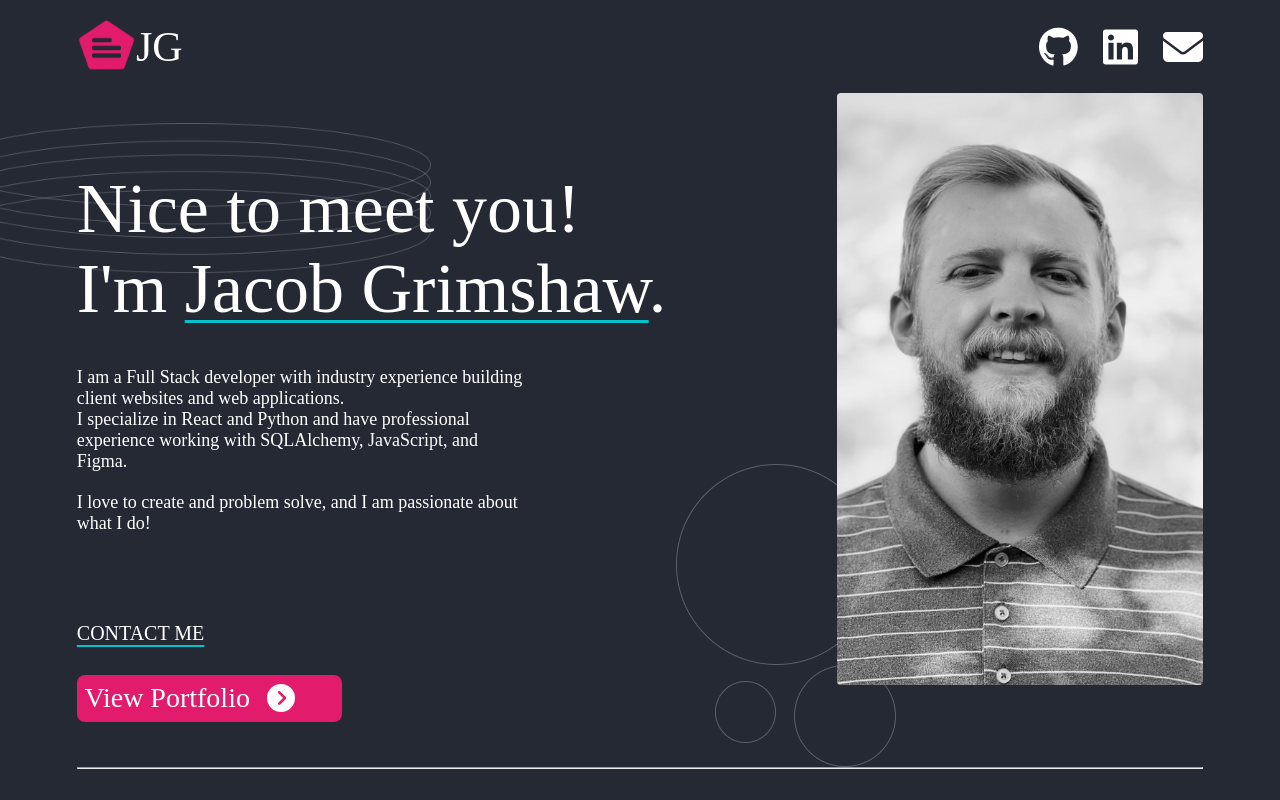
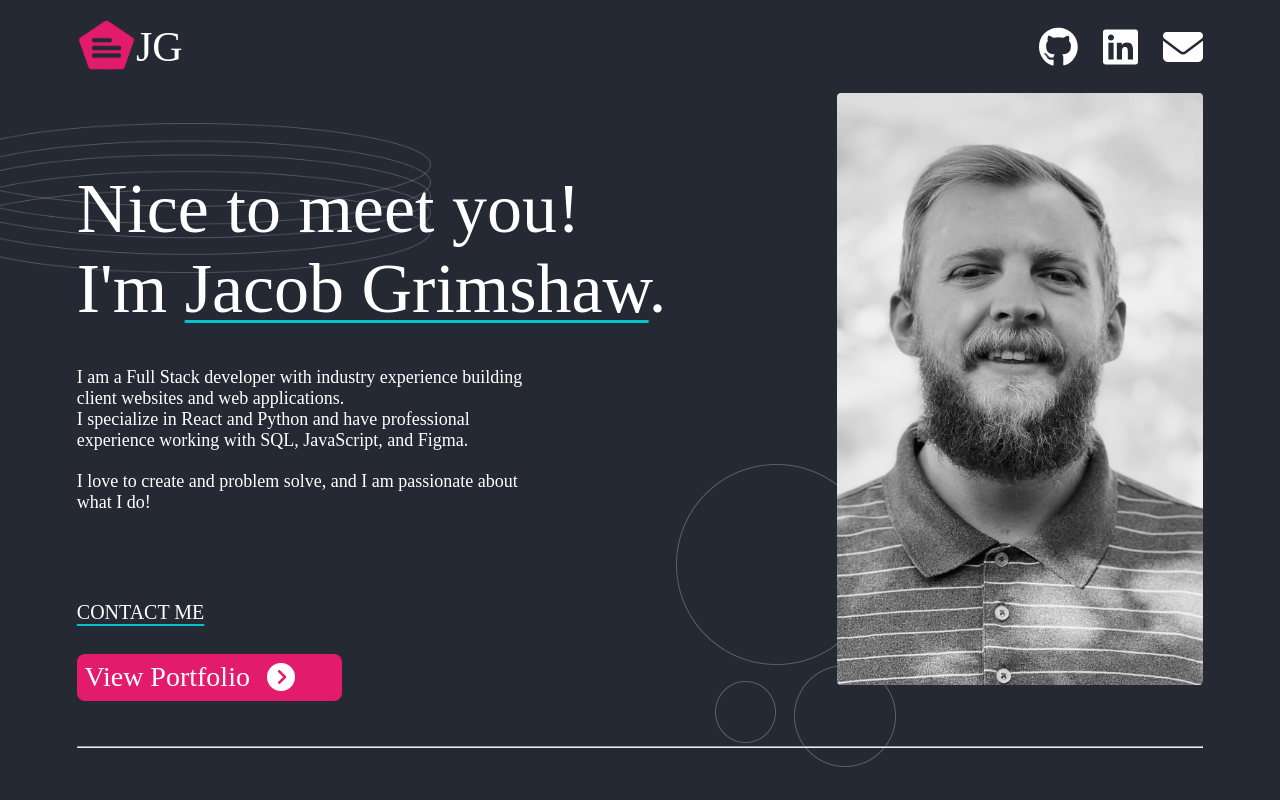
Before and after one commit to jkgrim/portfolio, a React (Create React App) app: page / in a window 1280 px wide. Shown: the top 800 px of the page. Built offline with nearby package versions, Linux system fonts and the light colour scheme; a web font is replaced by a local one.

Commit message:
changes subheader description

```diff
--- a/src/App.js
+++ b/src/App.js
@@ -94,7 +94,7 @@ export default function App() {
 
               <div className="subtext">
                 I specialize in React and Python and have professional
-                experience working with SQLAlchemy, JavaScript, and Figma.
+                experience working with SQL, JavaScript, and Figma.
               </div>
 
               <div className="subtext bottom">
```
